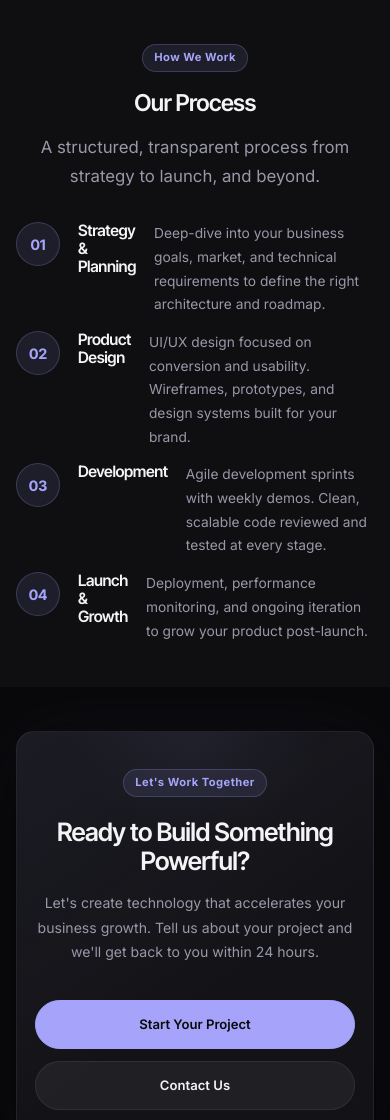
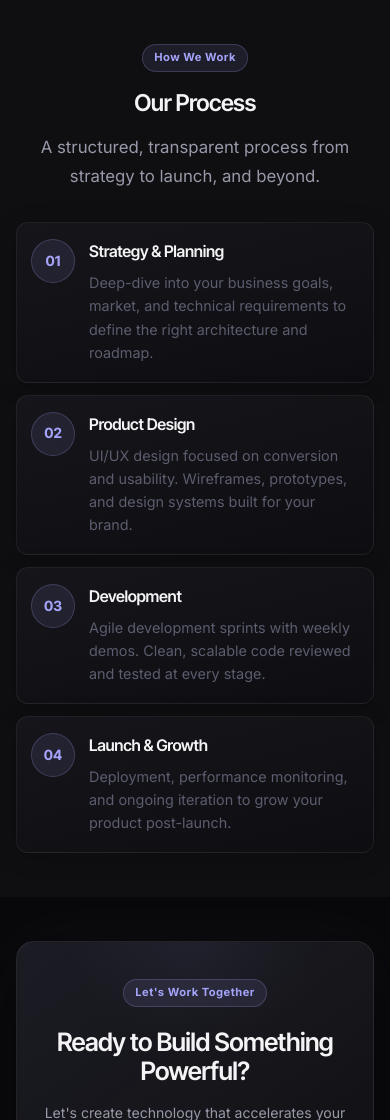
Before and after one commit to bthinkxdev/btx_dev, a Django app: page / in a window 390 px wide. Shown: the part 5380-6500 px from the top of the page. Run offline with Django 4.2, Linux system fonts and the light colour scheme; data that the repository does not hold is empty.

Commit message:
our processes updated for mob screen

```diff
--- a/new/assets/bthinkx.css
+++ b/new/assets/bthinkx.css
@@ -1482,9 +1482,56 @@ select.form-control{cursor:pointer}
   /* Portfolio */
   .portfolio-grid{grid-template-columns:1fr}
 
-  /* Process */
-  .process-steps{grid-template-columns:repeat(2,1fr);gap:18px}
-  .process-step{padding:0}
+  /* Process — mobile-first cards: number + title, then full-width description */
+  .process-steps{
+    grid-template-columns:1fr;
+    gap:14px;
+    max-width:min(100%,520px);
+    margin-left:auto;
+    margin-right:auto;
+  }
+  .process-step{
+    display:grid;
+    grid-template-columns:48px 1fr;
+    grid-template-rows:auto auto;
+    column-gap:16px;
+    row-gap:10px;
+    align-items:start;
+    text-align:left;
+    padding:20px 18px 22px;
+    background:linear-gradient(165deg,rgba(22,22,28,.95) 0%,rgba(14,14,18,.98) 100%);
+    border:1px solid var(--border);
+    border-radius:var(--radius-lg);
+    box-shadow:0 4px 24px rgba(0,0,0,.2);
+  }
+  .process-step:hover .process-num{
+    box-shadow:0 0 20px rgba(165,164,250,.2);
+  }
+  .process-num{
+    grid-row:1 / 3;
+    align-self:start;
+    margin:0;
+    width:48px;
+    height:48px;
+    font-size:.95rem;
+  }
+  .process-step h3{
+    grid-column:2;
+    grid-row:1;
+    margin:0;
+    padding-top:2px;
+    font-size:clamp(1rem,3.2vw,1.12rem);
+    line-height:1.25;
+    letter-spacing:-.02em;
+  }
+  .process-step p{
+    grid-column:2;
+    grid-row:2;
+    margin:0;
+    font-size:.9rem;
+    line-height:1.6;
+    color:var(--text-muted);
+  }
 
   /* CTA */
   .cta-inner{padding:44px 24px}
@@ -1569,10 +1616,10 @@ select.form-control{cursor:pointer}
   .hero-actions{flex-direction:column;align-items:stretch}
   .hero-actions .btn{justify-content:center;text-align:center;max-width:none}
 
-  /* Process single col */
-  .process-steps{grid-template-columns:1fr;gap:14px}
-  .process-step{display:flex;align-items:flex-start;gap:18px;text-align:left}
-  .process-num{margin:0;flex-shrink:0}
+  /* Process — tighter cards */
+  .process-steps{gap:12px;max-width:100%}
+  .process-step{padding:18px 16px 20px;border-radius:var(--radius-md)}
+  .process-step h3{font-size:1rem}
 
   /* Footer single col */
   .footer-grid{grid-template-columns:1fr}
@@ -1647,7 +1694,12 @@ select.form-control{cursor:pointer}
   .metric-card{padding:18px}
 
   /* Process */
-  .process-num{width:44px;height:44px;font-size:.9rem}
+  .process-step{
+    grid-template-columns:44px 1fr;
+    column-gap:14px;
+    padding:16px 14px 18px;
+  }
+  .process-num{width:44px;height:44px;font-size:.88rem}
 
   /* Footer */
   .footer{padding:44px 0 22px}
@@ -1749,7 +1801,9 @@ select.form-control{cursor:pointer}
   .btn-lg{padding:11px 16px;font-size:.82rem}
   .service-card h3{font-size:.9rem}
   .metric-num{font-size:1.4rem}
-  .process-num{width:40px;height:40px;font-size:.82rem}
+  .process-step{grid-template-columns:40px 1fr;column-gap:12px;padding:14px 12px 16px}
+  .process-num{width:40px;height:40px;font-size:.8rem}
+  .process-step p{font-size:.86rem}
   .cta-inner{padding:28px 12px}
   .hero-actions .btn{padding:11px 14px}
 }
```
